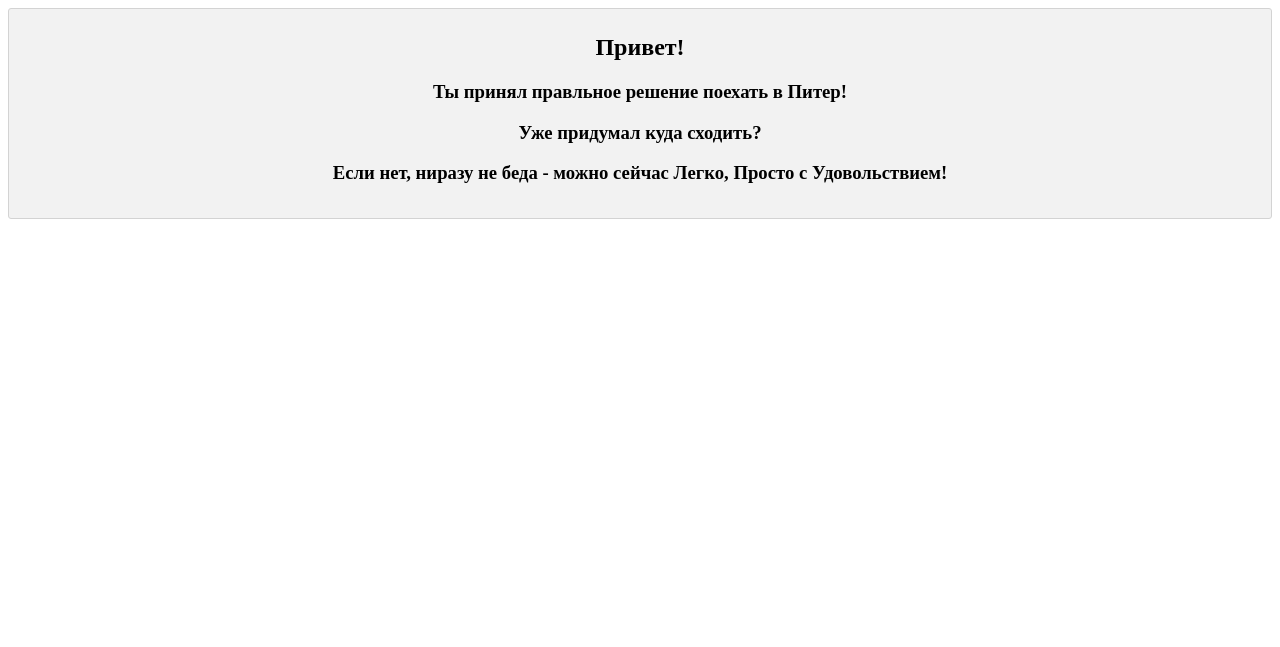
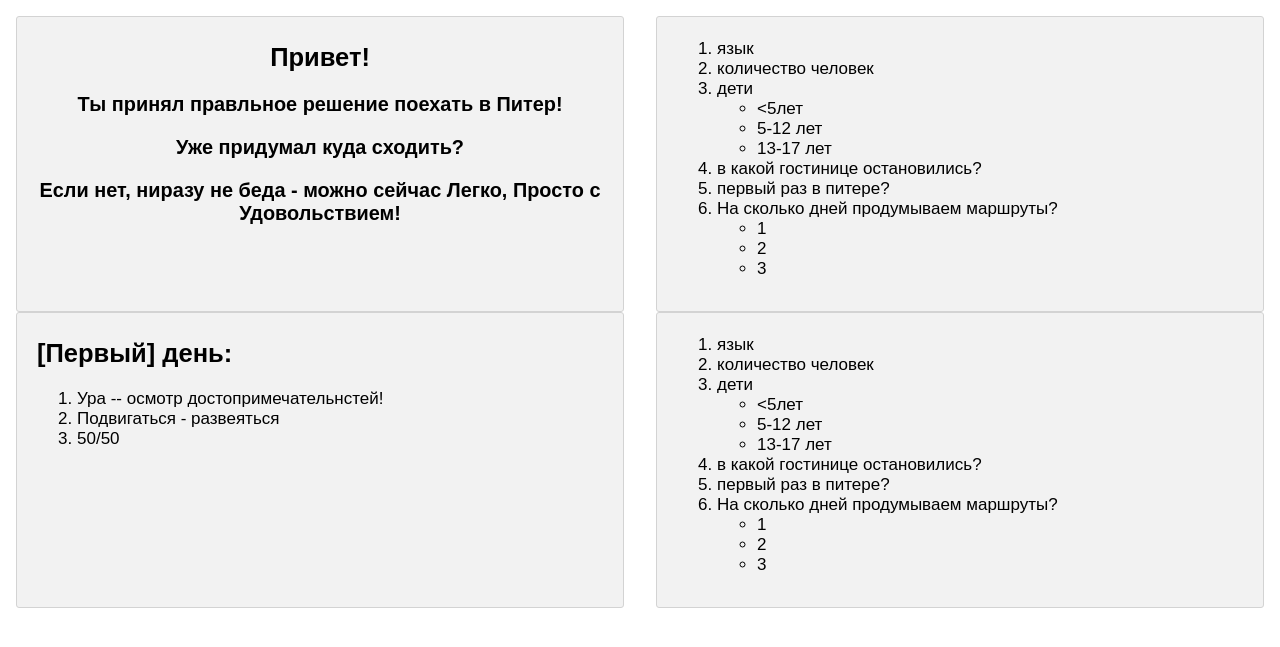
Before and after one commit to emisdb/practice, a PHP site: page /index.html in a window 1280 px wide. Shown: the top 647 px of the page. Run offline with PHP 8.4, Linux system fonts and the light colour scheme.

Commit message:
Pages for selection

```diff
--- a/css/styles.css
+++ b/css/styles.css
@@ -1,6 +1,45 @@
-.central{
-    margin: auto;
-    text-align: center;
+
+body {
+    font-family: Arial;
+    font-size: 17px;
+    padding: 8px;
+}
+
+* {
+    box-sizing: border-box;
+}
+
+.row {
+    display: -ms-flexbox; /* IE10 */
+    display: flex;
+    align-items: stretch;
+    /*
+    -ms-flex-wrap: wrap; !* IE10 *!
+    flex-wrap: wrap;
+    */
+    margin: 0 -16px;
+}
+
+.col-25 {
+    -ms-flex: 25%; /* IE10 */
+    flex: 25%;
+}
+
+.col-50 {
+    -ms-flex: 50%; /* IE10 */
+    flex: 50%;
+    flex-grow: 1;
+}
+
+.col-75 {
+    -ms-flex: 75%; /* IE10 */
+    flex: 75%;
+}
+
+.col-25,
+.col-50,
+.col-75 {
+    padding: 0 16px;
 }
 
 .container {
@@ -8,4 +47,8 @@
     padding: 5px 20px 15px 20px;
     border: 1px solid lightgrey;
     border-radius: 3px;
+    height: 100%;
 }
+.central{
+    text-align: center;
+}
--- a/index.html
+++ b/index.html
@@ -8,6 +8,8 @@
     <link rel="stylesheet" href="https://cdnjs.cloudflare.com/ajax/libs/font-awesome/4.7.0/css/font-awesome.min.css">
 </head>
 <body>
+<div class="row">
+    <div class="col-50">
         <div class="central container">
         <h2>Привет!</h2>
         <h3>Ты принял правльное решение поехать в Питер!</h3>
@@ -17,6 +19,123 @@
             - можно сейчас
             Легко, Просто с Удовольствием!</h3>
         </div>
+    </div>
+    <div class="col-50">
+        <div class="container">
+            <ol>
+                <li>
+                    язык
+                </li>
+                <li>
+                    количество человек
+                </li>
+                <li>
+                    дети
+                    <ul>
+                        <li>
+                            &lt;5лет
+                        </li>
+                        <li>
+                            5-12 лет
+                        </li>
+                        <li>
+                            13-17 лет
+                        </li>
+                    </ul>
+                </li>
+                <li>
+                    в какой гостинице остановились?
+                </li>
+                <li>
+                    первый раз в питере?
+                </li>
+                <li>
+                    На сколько дней продумываем маршруты?
+                    <ul>
+                        <li>
+                            1
+                        </li>
+                        <li>
+                            2
+                        </li>
+                        <li>
+                            3
+                        </li>
+                    </ul>
+                </li>
+
+            </ol>
+        </div>
+
+    </div>
+</div>
+<div class="row">
+    <div class="col-50">
+        <div class="container">
+            <h2>[Первый] день:</h2>
+            <ol>
+                <li>
+                    Ура -- осмотр достопримечательнстей!
+                </li>
+                <li>
+                    Подвигаться - развеяться
+                </li>
+                <li>
+                    50/50
+                </li>
+            </ol>
+
+         </div>
+    </div>
+    <div class="col-50">
+        <div class="container">
+            <ol>
+                <li>
+                    язык
+                </li>
+                <li>
+                    количество человек
+                </li>
+                <li>
+                    дети
+                    <ul>
+                        <li>
+                            &lt;5лет
+                        </li>
+                        <li>
+                            5-12 лет
+                        </li>
+                        <li>
+                            13-17 лет
+                        </li>
+                    </ul>
+                </li>
+                <li>
+                    в какой гостинице остановились?
+                </li>
+                <li>
+                    первый раз в питере?
+                </li>
+                <li>
+                    На сколько дней продумываем маршруты?
+                    <ul>
+                        <li>
+                            1
+                        </li>
+                        <li>
+                            2
+                        </li>
+                        <li>
+                            3
+                        </li>
+                    </ul>
+                </li>
+
+            </ol>
+        </div>
+
+    </div>
+</div>
 
 </body>
 </html>
```
Lines whose indentation alone changed are shown as unchanged.
